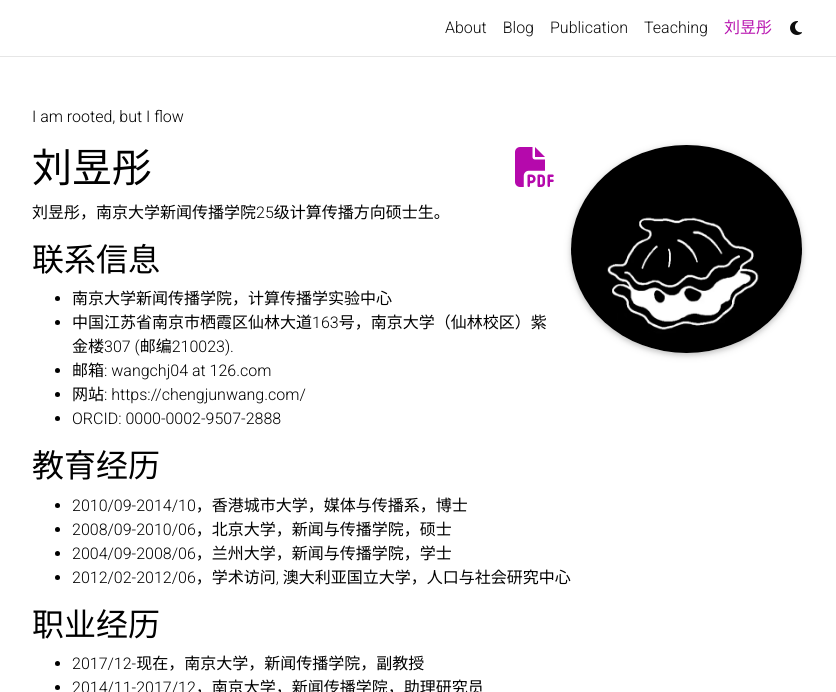
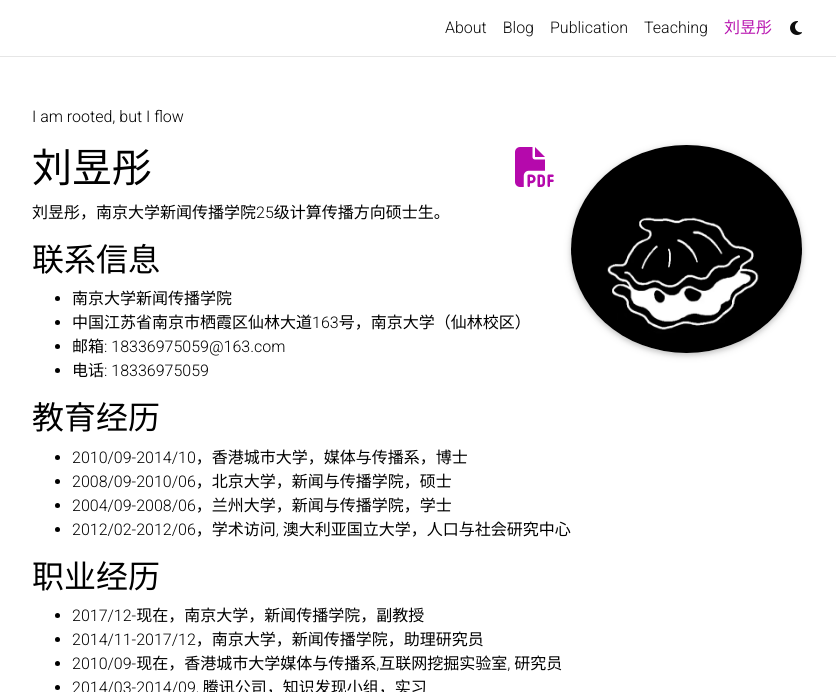
Before and after one commit to liuyutong028/liuyutong028.github.io, a Jekyll site: the page built from _pages/中文.md, in a window 1280 px wide and 900 px high, cut to the strip 0-692 px from the top of the window. Shown: the whole strip, without its empty margins (223-1059 px from the left). Built offline with Jekyll 4.4.1, drawn with Linux system fonts in a browser that asks for light colours; full-size pictures stand in for the smaller copies a plugin makes; comment, search, counter and statistics services are not loaded; a style sheet for code colours, icons or effects is not loaded.

Commit message:
Update 中文.md

```diff
--- a/_pages/中文.md
+++ b/_pages/中文.md
@@ -25,11 +25,11 @@
 
 
 ## 联系信息
-- 南京大学新闻传播学院，计算传播学实验中心
-- 中国江苏省南京市栖霞区仙林大道163号，南京大学（仙林校区）紫金楼307 (邮编210023).
-- 邮箱: wangchj04 at 126.com
-- 网站: https://chengjunwang.com/
-- ORCID: 0000-0002-9507-2888
+- 南京大学新闻传播学院
+- 中国江苏省南京市栖霞区仙林大道163号，南京大学（仙林校区）
+- 邮箱: 18336975059@163.com
+- 电话: 18336975059
+
 
 ## 教育经历
 - 2010/09-2014/10，香港城市大学，媒体与传播系，博士
```
